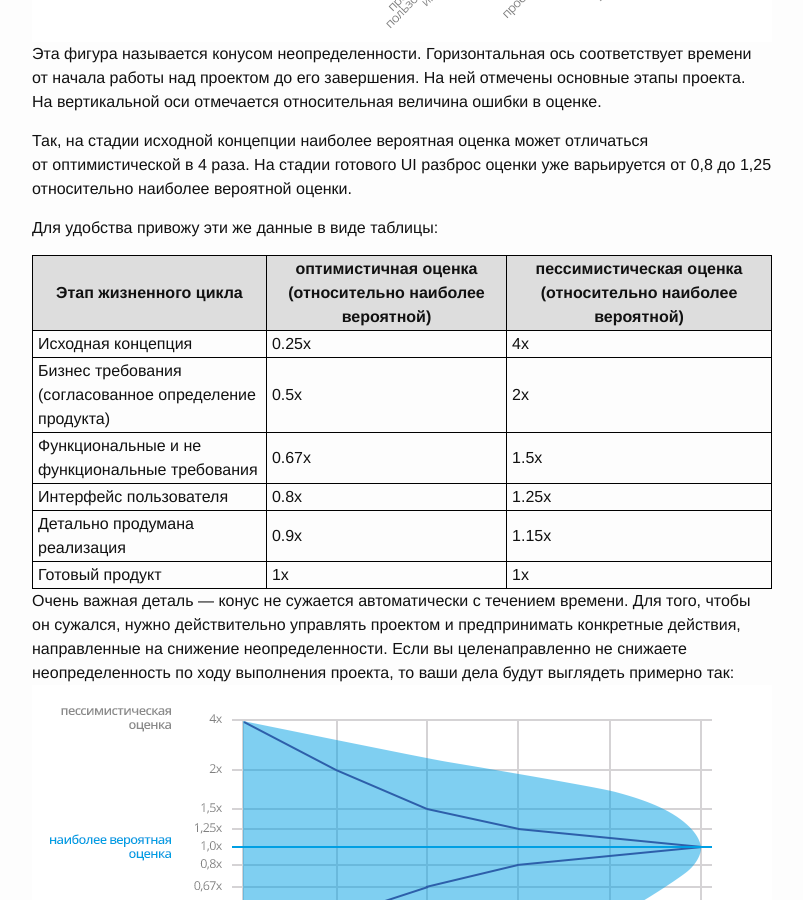
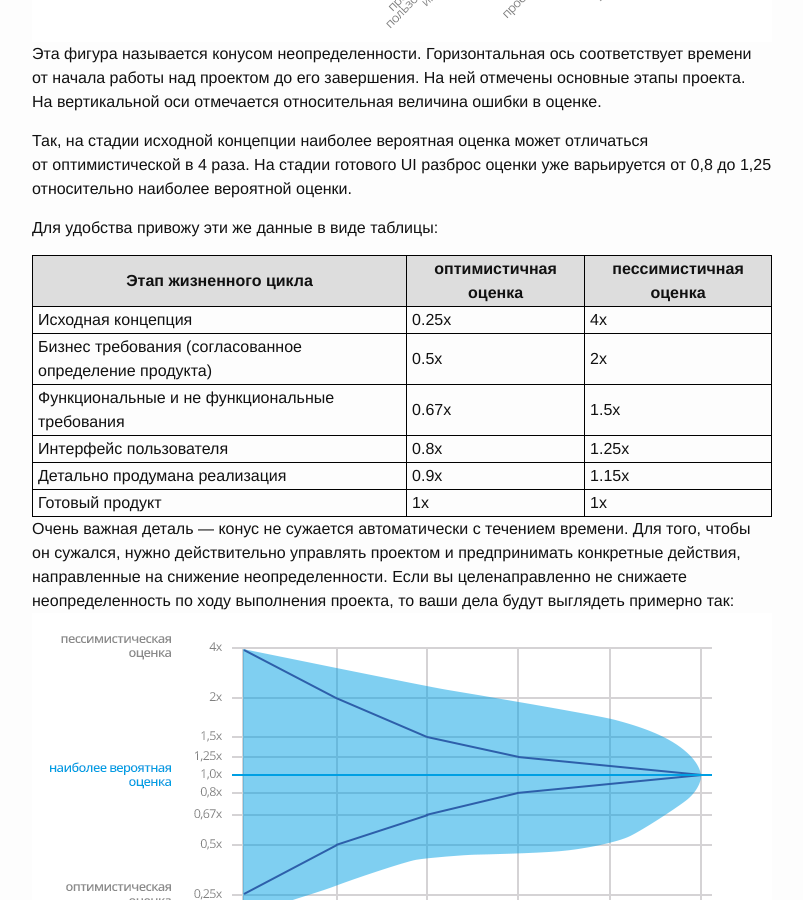
Before and after one commit to forasoft/forasoft.github.io, a Jekyll site: the page built from _posts/2016-06-28-software-estimation.md, in a window 1280 px wide and 900 px high, scrolled down 5564 px. Shown: the whole window, without its empty margins (238-1041 px from the left). Built offline with Jekyll 4.4.1, drawn with Linux system fonts in a browser that asks for light colours; comment, search, counter and statistics services are not loaded.

Commit message:
Update 2016-06-28-software-estimation.md

```diff
--- a/_posts/2016-06-28-software-estimation.md
+++ b/_posts/2016-06-28-software-estimation.md
@@ -86,7 +86,7 @@ author: nikolay-sapunov
 Для удобства привожу эти же данные в виде таблицы:
 
 
-Этап жизненного цикла | оптимистичная оценка (относительно наиболее вероятной) | пессимистическая оценка (относительно наиболее вероятной)
+Этап жизненного цикла | оптимистичная оценка | пессимистичная оценка
 --- | --- | ---
 Исходная концепция | 0.25х | 4х
 Бизнес требования (согласованное определение продукта) | 0.5х | 2х
```
